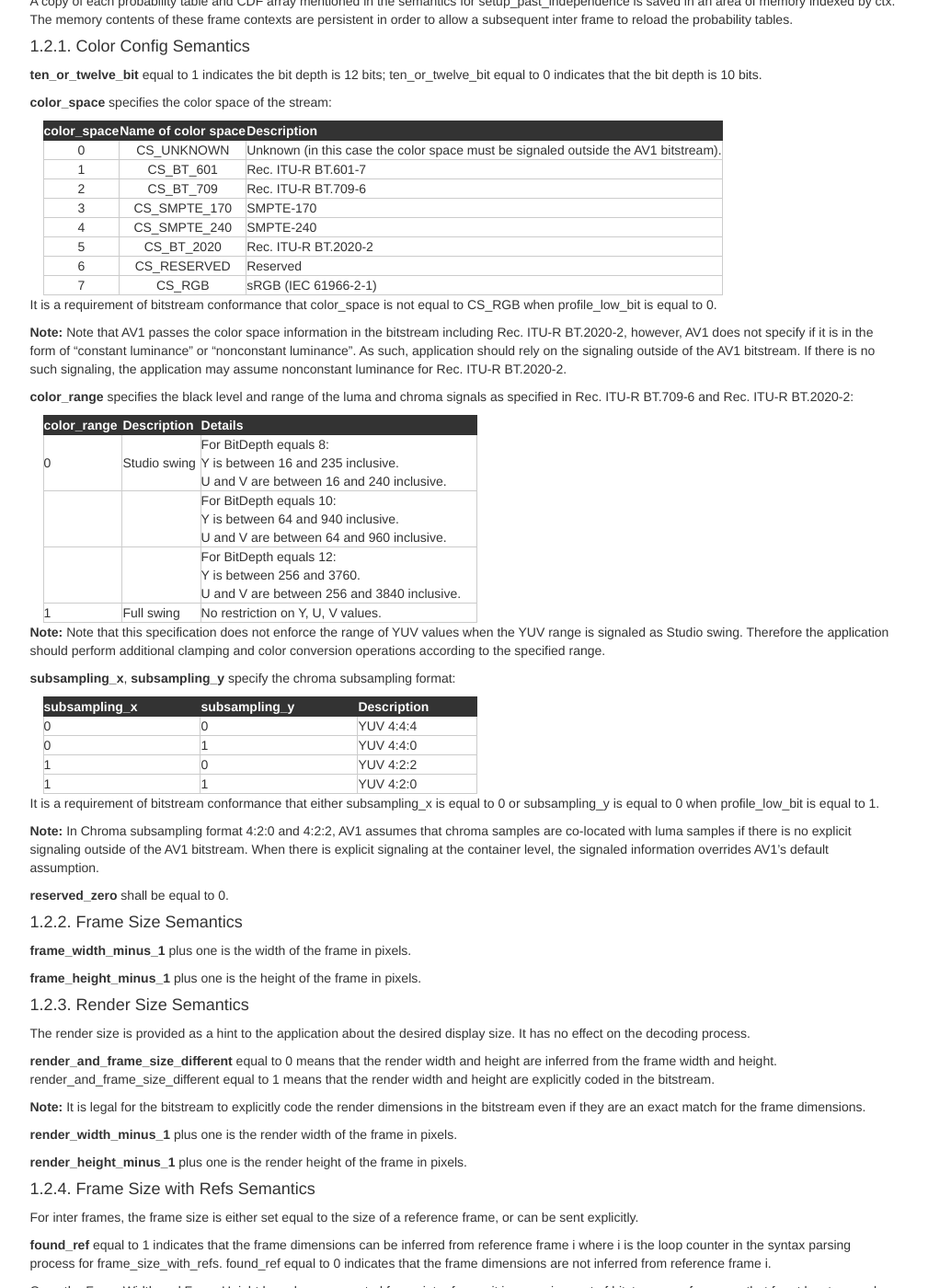
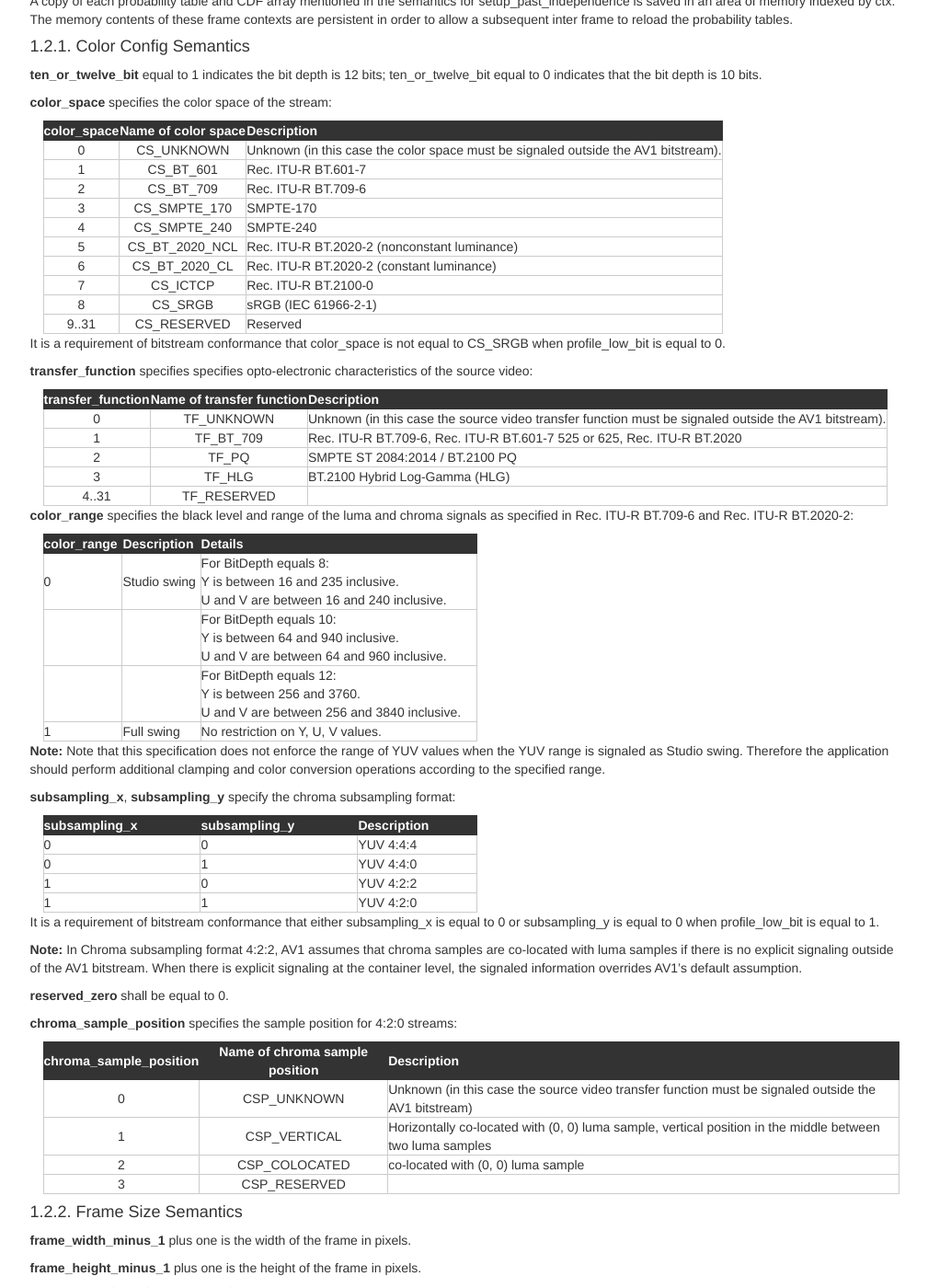
Before and after one commit to AOMediaCodec/av1-spec, a Jekyll site: the page built from 07.bitstream.semantics.md, in a window 1280 px wide and 1400 px high, scrolled down 3884 px. Shown: the whole window at 92% size, without its empty margins (135-1144 px from the left). Built offline with Jekyll 4.4.1, drawn with Linux system fonts in a browser that asks for light colours; our own code applies the rules of GitHub Pages for plain Markdown files.

Commit message:
[colorspace_headers] Add colorspace_headers experiment
Change-Id: I81bb44e34fc83944b6a9eb977a406541d08ee267

```diff
--- a/07.bitstream.semantics.md
+++ b/07.bitstream.semantics.md
@@ -304,19 +304,24 @@ ten_or_twelve_bit equal to 0 indicates that the bit depth is 10 bits.
 | 2           | CS_BT_709           | Rec. ITU-R BT.709-6
 | 3           | CS_SMPTE_170        | SMPTE-170
 | 4           | CS_SMPTE_240        | SMPTE-240
-| 5           | CS_BT_2020          | Rec. ITU-R BT.2020-2
-| 6           | CS_RESERVED         | Reserved
-| 7           | CS_RGB              | sRGB (IEC 61966-2-1)
+| 5           | CS_BT_2020_NCL      | Rec. ITU-R BT.2020-2 (nonconstant luminance)
+| 6           | CS_BT_2020_CL       | Rec. ITU-R BT.2020-2 (constant luminance)
+| 7           | CS_ICTCP            | Rec. ITU-R BT.2100-0
+| 8           | CS_SRGB             | sRGB (IEC 61966-2-1)
+| 9..31       | CS_RESERVED         | Reserved
 
 It is a requirement of bitstream conformance that color_space is not equal to
-CS_RGB when profile_low_bit is equal to 0.
+CS_SRGB when profile_low_bit is equal to 0.
 
-**Note:** Note that AV1 passes the color space information in the bitstream
-including Rec. ITU-R BT.2020-2, however, AV1 does not specify if it is in the
-form of "constant luminance" or "nonconstant luminance". As such, application
-should rely on the signaling outside of the AV1 bitstream. If there is no such
-signaling, the application may assume nonconstant luminance for Rec. ITU-R
-BT.2020-2.
+**transfer_function** specifies specifies opto-electronic characteristics of the source video:
+
+| transfer_function | Name of transfer function| Description
+|:-----------------:|:-------------------------: -----------
+| 0                 | TF_UNKNOWN               | Unknown (in this case the source video transfer function must be signaled outside the AV1 bitstream).
+| 1                 | TF_BT_709                | Rec. ITU-R BT.709-6, Rec. ITU-R BT.601-7 525 or 625, Rec. ITU-R BT.2020
+| 2                 | TF_PQ                    | SMPTE ST 2084:2014 / BT.2100 PQ
+| 3                 | TF_HLG                   | BT.2100 Hybrid Log-Gamma (HLG)
+| 4..31             | TF_RESERVED              |
 
 **color_range** specifies the black level and range of the luma and chroma
 signals as specified in Rec. ITU-R BT.709-6 and Rec. ITU-R BT.2020-2:
@@ -349,12 +354,21 @@ the specified range.
 It is a requirement of bitstream conformance that either subsampling_x is equal
 to 0 or subsampling_y is equal to 0 when profile_low_bit is equal to 1.
 
-**Note:** In Chroma subsampling format 4:2:0 and 4:2:2, AV1 assumes that chroma
+**Note:** In Chroma subsampling format 4:2:2, AV1 assumes that chroma
 samples are co-located with luma samples if there is no explicit signaling
 outside of the AV1 bitstream. When there is explicit signaling at the container
 level, the signaled information overrides AV1's default assumption.
 
 **reserved_zero** shall be equal to 0.
+
+**chroma_sample_position** specifies the sample position for 4:2:0 streams:
+
+| chroma_sample_position | Name of chroma sample position| Description
+|:----------------------:|:------------------------------: -----------
+| 0                      | CSP_UNKNOWN                   | Unknown (in this case the source video transfer function must be signaled outside the AV1 bitstream)
+| 1                      | CSP_VERTICAL                  | Horizontally co-located with (0, 0) luma sample, vertical position in the middle between two luma samples
+| 2                      | CSP_COLOCATED                 | co-located with (0, 0) luma sample
+| 3                      | CSP_RESERVED                  |
 
 
 #### Frame Size Semantics
```
Also changed, not shown: 06.color.config.syntax.md (+6 -2 lines), 06.uncompressed.header.syntax.md (+1 -1 lines).
